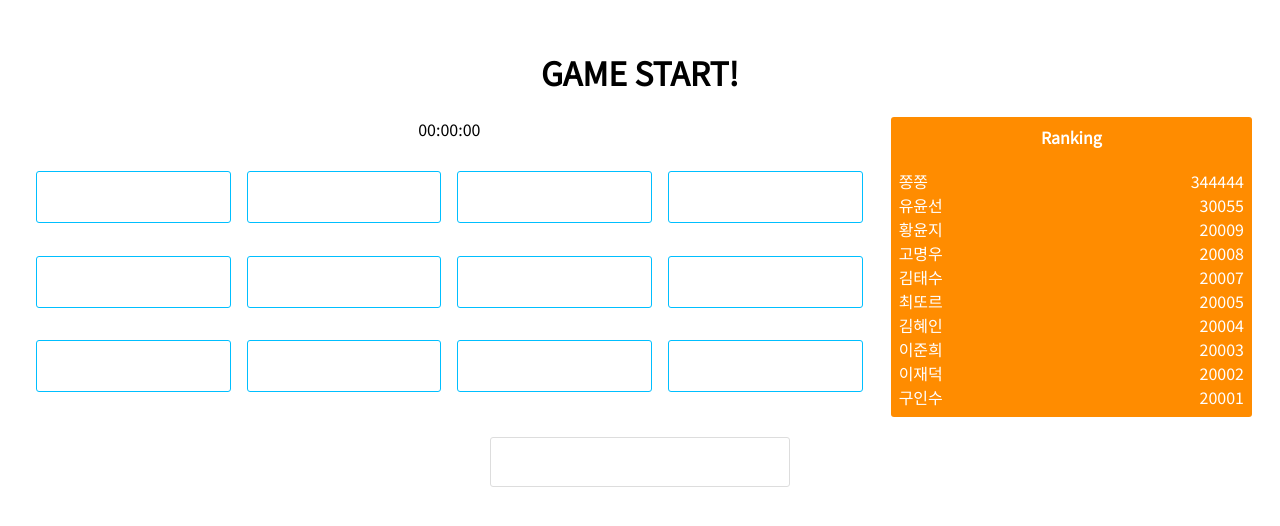
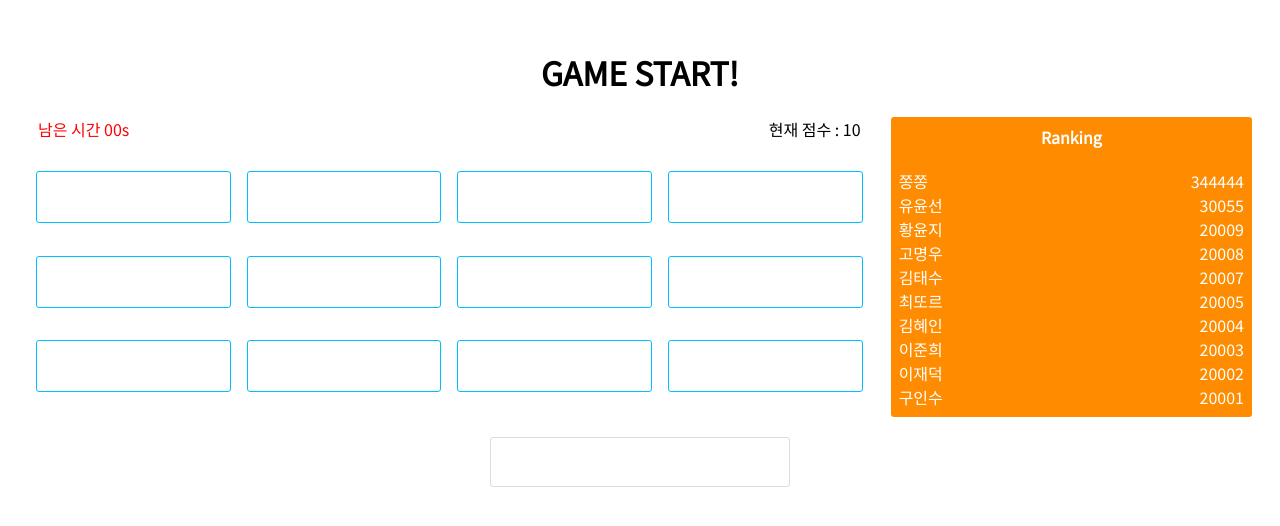
Before and after one commit to yusop795/typingPractice, a React (Create React App) app: page /start in a window 1280 px wide. Shown: the top 526 px of the page. Built offline with nearby package versions, Linux system fonts and the light colour scheme; a web font is replaced by a local one.

Commit message:
타이머, 점수 임의 삽입

```diff
--- a/src/components/wordsboard/WordsBoard.jsx
+++ b/src/components/wordsboard/WordsBoard.jsx
@@ -5,7 +5,10 @@ function WordsBoard(words) {
   /* typing field에서 받은 랜덤 단어 = words */
   return (
     <ul className="board_container">
-      <div className="timer">00:00:00</div>
+      <div className="score_timer">
+        <span className="timer">남은 시간 00s</span>
+        <span className="score">현재 점수 : 10</span>
+      </div>
       {words.voca.map((d, i) => {
         return (
           <li key={i} place={d.place} className="board_item">
--- a/src/components/wordsboard/wordsboard.scss
+++ b/src/components/wordsboard/wordsboard.scss
@@ -4,10 +4,20 @@
   display: flex;
   flex-wrap: wrap;
   padding: 0 20px 0 0;
-  .timer {
-  text-align: center;
-  width:100%;
+  .score_timer {
+    width: 100%;
     height: 30px;
+    padding: 0 10px;
+    .timer {
+      color:red;
+      float: left;
+      width: 50%;
+    }
+    .score {
+      text-align: right;
+      float: right;
+      width: 50%;
+    }
   }
 }
 .board_item {
```
